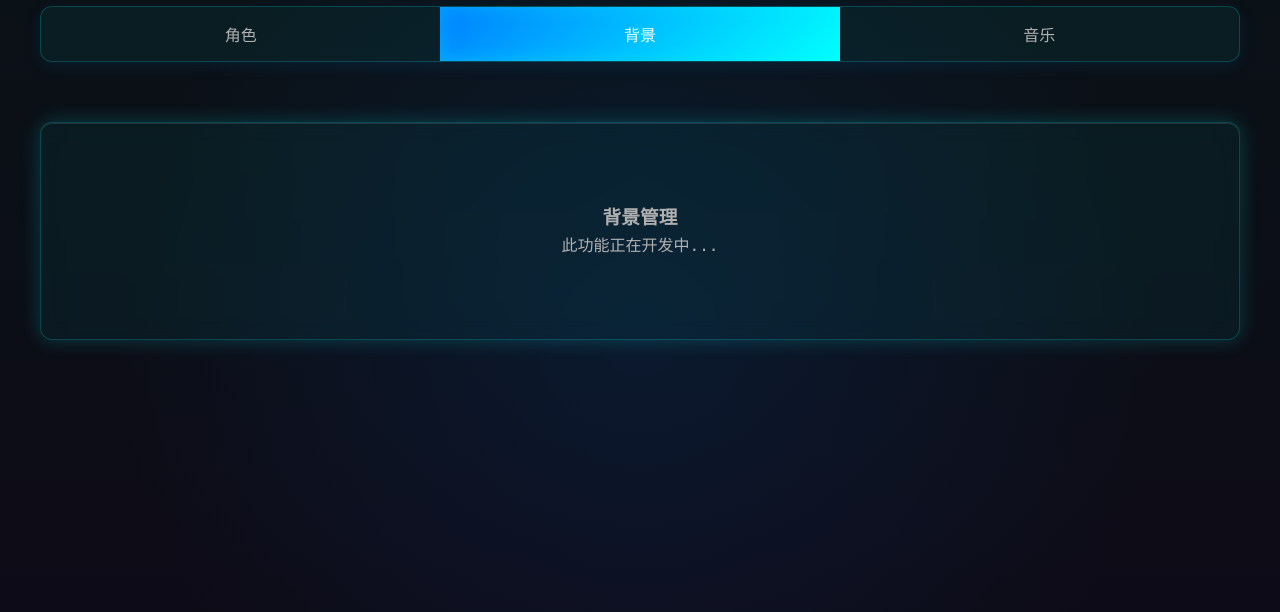
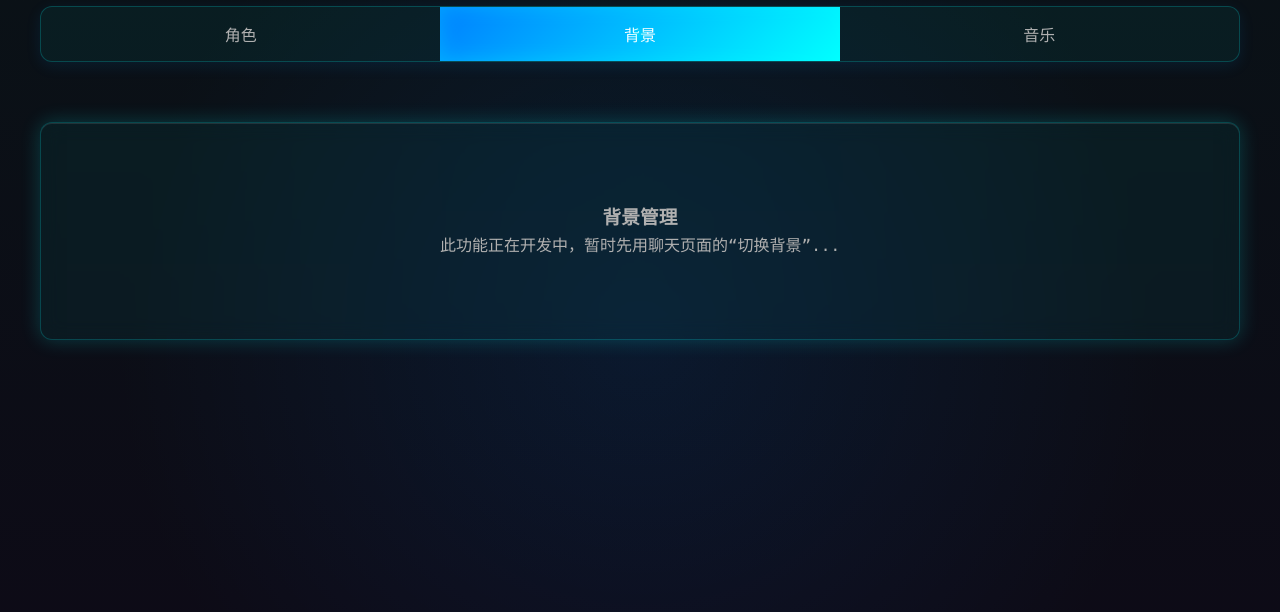
Before and after one commit to xhc2008/CABM, a plain HTML site: page templates/resource_management.html in a window 1280 px wide. Both pictures are taken after a click on the button "背景". Shown: the part 64-676 px from the top of the page. Drawn offline with Linux system fonts and the light colour scheme; no server answers.

Commit message:
docs: 描述文本

```diff
--- a/templates/resource_management.html
+++ b/templates/resource_management.html
@@ -379,7 +379,7 @@
                 <div id="backgrounds-tab" class="tab-content">
                     <div class="empty-state glass-panel">
                         <h3>背景管理</h3>
-                        <p>此功能正在开发中...</p>
+                        <p>此功能正在开发中，暂时先用聊天页面的“切换背景”...</p>
                     </div>
                 </div>
 
```
Also changed, not shown: README.md.
